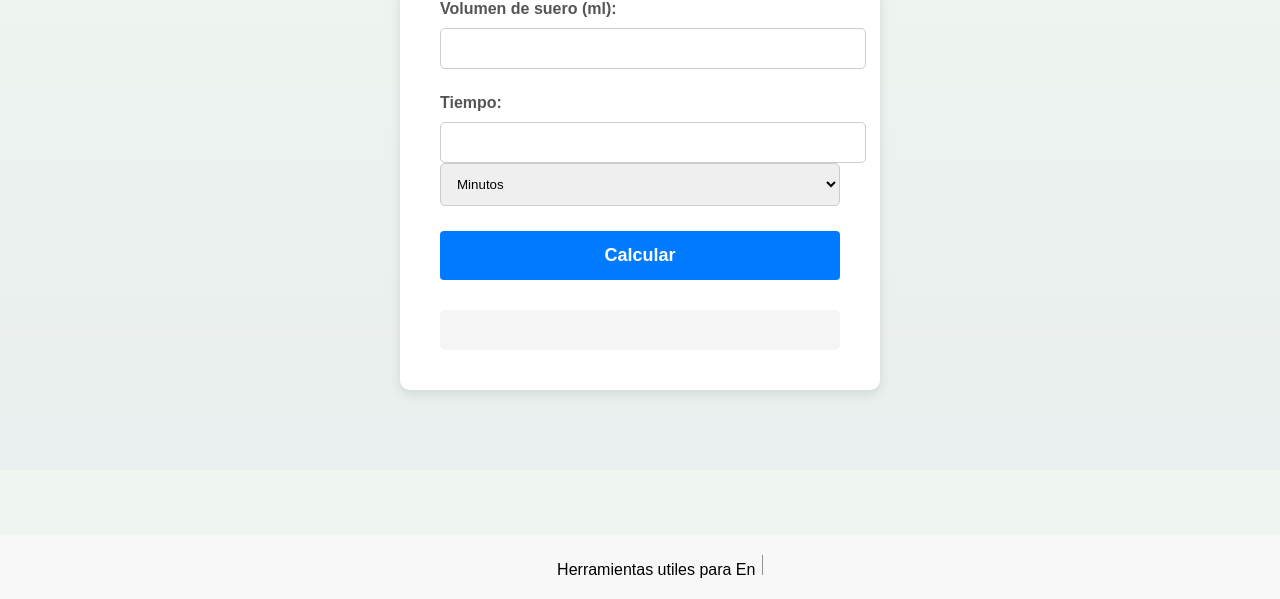
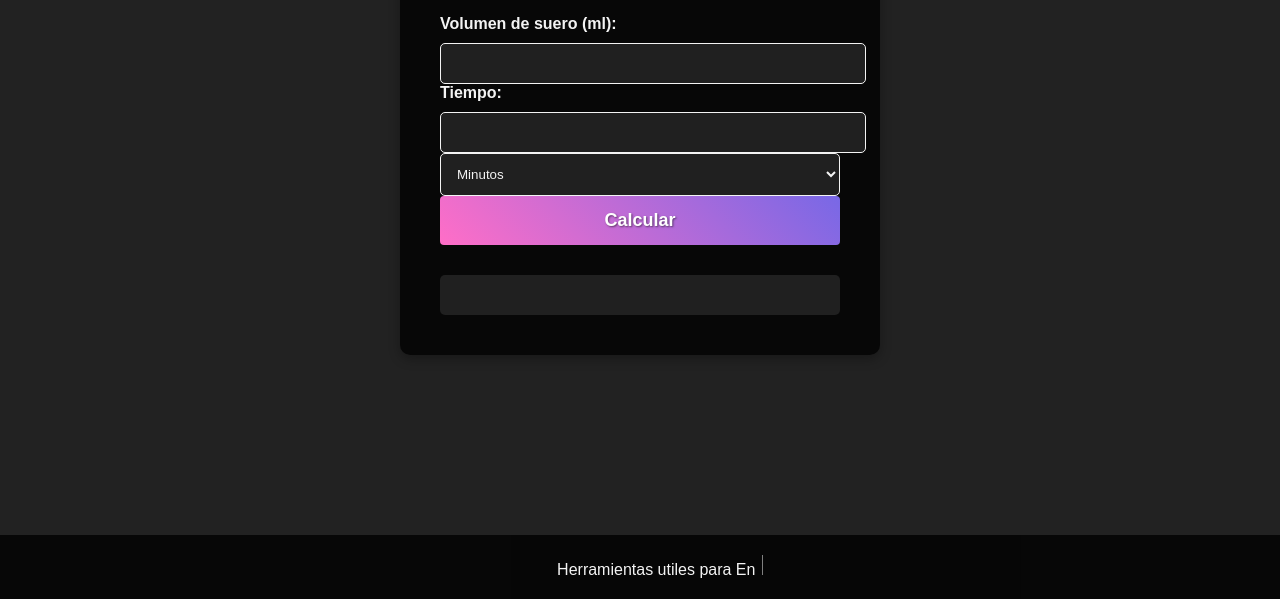
Before and after one commit to luiscopetti91/Calculadora-de-goteo, a plain HTML site: page index.html in a window 1280 px wide. Shown: the part 201-800 px from the top of the page. Drawn offline with Linux system fonts and the light colour scheme.

Commit message:
modifico los estilos de la app

```diff
--- a/script.js
+++ b/script.js
@@ -26,7 +26,7 @@ function calcularGoteo() {
 
 
 //footer
-const name = "Herramientas utiles para Enfermeria, web en desarrollo";
+const name = "Herramientas utiles para Enfermeria";
 const typedTextElement = document.getElementById("typed-text");
 const cursorElement = document.getElementById("cursor");
 
--- a/style.css
+++ b/style.css
@@ -1,54 +1,74 @@
 body {
-  background: linear-gradient(to bottom, #eff5ef, #eaefef);
-
   font-family: "Arial", sans-serif;
-  background-color: #f5f5f5;
   margin: 0;
   padding: 0;
+  background-color: #222;
+  color: #f3f3f3;
 }
 
 .container {
   max-width: 400px;
   margin: 80px auto;
   padding: 40px;
-  background-color: #fff;
+  background-color: rgba(0, 0, 0, 0.8);
   border-radius: 10px;
-  box-shadow: 0 4px 12px rgba(0, 0, 0, 0.1);
-
+  box-shadow: 0 4px 12px rgba(0, 0, 0, 0.3);
+  position: relative;
+  z-index: 1;
 }
 
 h1 {
   text-align: center;
-  font-size: 28px;
+  font-size: 36px;
   font-weight: bold;
   margin-bottom: 30px;
-  color: #007bff;
-}
-
-.form-group {
-  margin-bottom: 25px;
+  color: #ff6ec7;
+  text-shadow: 2px 2px 4px rgba(0, 0, 0, 0.5);
 }
 
 label {
   display: block;
   font-weight: bold;
   margin-bottom: 10px;
-  color: #555;
 }
 
 input[type="number"],
 select {
   width: 100%;
   padding: 12px;
-  border: 1px solid #ccc;
+  border: 1px solid #f3f3f3;
   border-radius: 5px;
+  background-color: rgba(255, 255, 255, 0.1);
+  color: #f3f3f3;
+}
+
+input[type="number"]::placeholder,
+select {
+  color: #aaa;
+}
+
+/* Estilo para la opción seleccionada */
+select {
+  color: #f3f3f3;
+}
+
+/* Estilo para todas las opciones */
+option {
+  background-color: #333;
+  color: #f3f3f3;
+}
+
+/* Estilo para la opción seleccionada (hover) */
+option:checked {
+  background-color: #ff6ec7;
 }
 
 .btn {
   display: inline-block;
   width: 100%;
   padding: 14px;
-  background-color: #007bff;
+  background-color: #ff6ec7;
+  background-image: linear-gradient(45deg, #ff6ec7, #7868e6);
   color: #fff;
   border: none;
   border-radius: 4px;
@@ -56,20 +76,20 @@ select {
   font-weight: bold;
   cursor: pointer;
   transition: background-color 0.3s ease;
+  text-shadow: 1px 1px 2px rgba(0, 0, 0, 0.5);
 }
 
 .btn:hover {
-  background-color: #0056b3;
+  background-position: right;
 }
 
 .resultado {
   text-align: center;
   margin-top: 30px;
   padding: 20px;
-  background-color: #f5f5f5;
+  background-color: rgba(255, 255, 255, 0.1);
   border-radius: 5px;
   font-weight: bold;
-  color: #555;
 }
 
 #footer {
@@ -79,7 +99,7 @@ select {
   width: 100%;
   text-align: center;
   padding: 20px;
-  background-color: #f8f8f8;
+  background-color: rgba(0, 0, 0, 0.8);
 }
 
 #typewriter {
@@ -90,7 +110,7 @@ select {
   display: inline-block;
   width: 1px;
   height: 20px;
-  background-color: #333;
+  background-color: #f3f3f3;
   margin-left: 2px;
   animation: blinkCursor 0.7s infinite;
 }
@@ -103,3 +123,25 @@ select {
     opacity: 0;
   }
 }
+
+@keyframes gradientAnimation {
+  0%, 100% {
+    background-position: 0% 50%;
+  }
+  50% {
+    background-position: 100% 50%;
+  }
+}
+
+/* Fondo gradiente en dispositivos móviles */
+@media (max-width: 600px) {
+  body {
+    background-size: 100% 100%;
+  }
+
+  .container {
+    margin-top: 0;
+    background-color: transparent;
+    box-shadow: none;
+  }
+}
```
